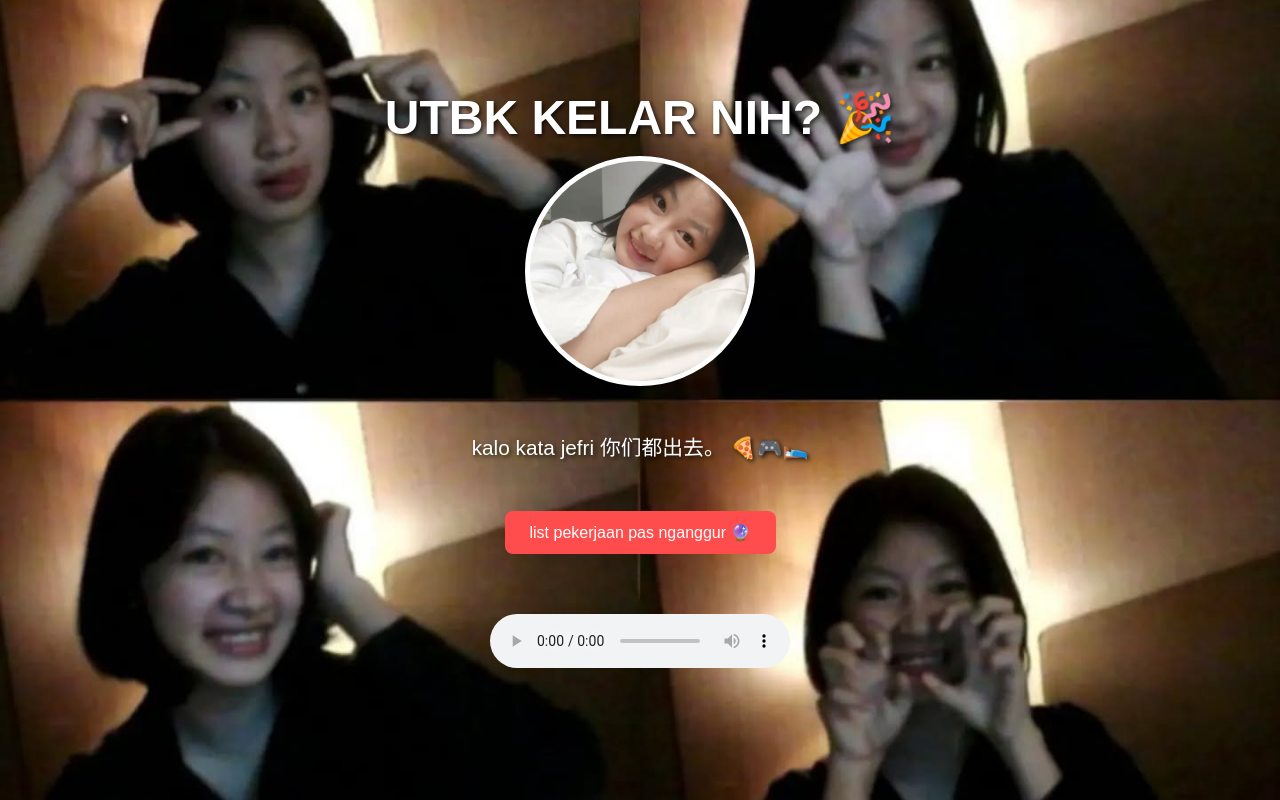
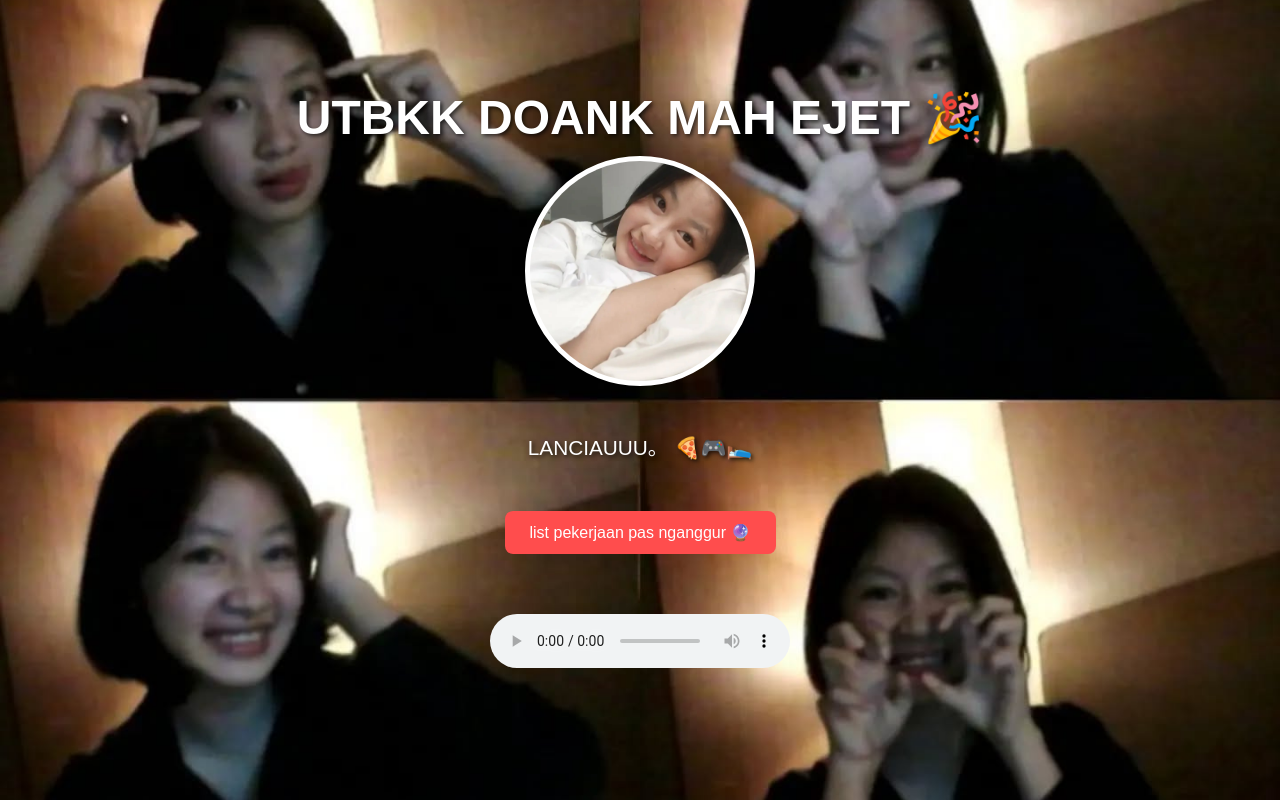
Before and after one commit to Naufaldy/arinDENtISt, a plain HTML site: page index.html in a window 1280 px wide. Drawn offline with Linux system fonts and the light colour scheme.

Commit message:
Update index.html

```diff
--- a/index.html
+++ b/index.html
@@ -3,7 +3,7 @@
 <head>
   <meta charset="UTF-8">
   <meta name="viewport" content="width=device-width, initial-scale=1.0">
-  <title>完成 🎉</title>
+  <title>nihaoooo 🎉</title>
   <style>
     body {
       font-family: 'Poppins', sans-serif;
@@ -57,12 +57,12 @@
 </head>
 <body>
 
-  <h1>UTBK KELAR NIH? 🎉</h1>
+  <h1>UTBKK DOANK MAH EJET 🎉</h1>
 
   <!-- Foto Temen -->
   <img src="foto-temen.jpeg" alt="Foto Temen Kamu">
 
-  <p>kalo kata jefri 你们都出去。 🍕🎮🛌</p>
+  <p>LANCIAUUU。 🍕🎮🛌</p>
 
   <button onclick="showResult()">list pekerjaan pas nganggur 🔮</button>
 
```
